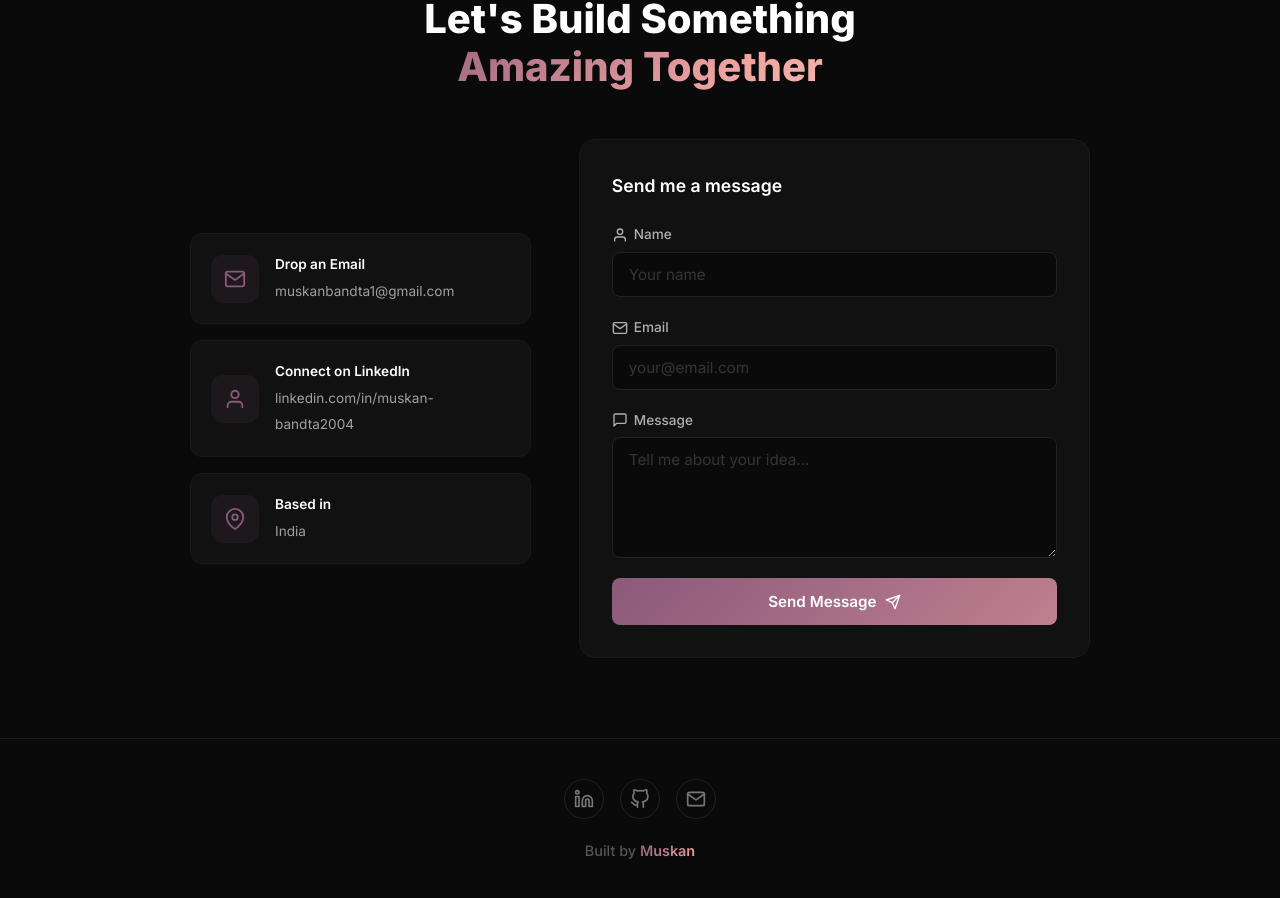
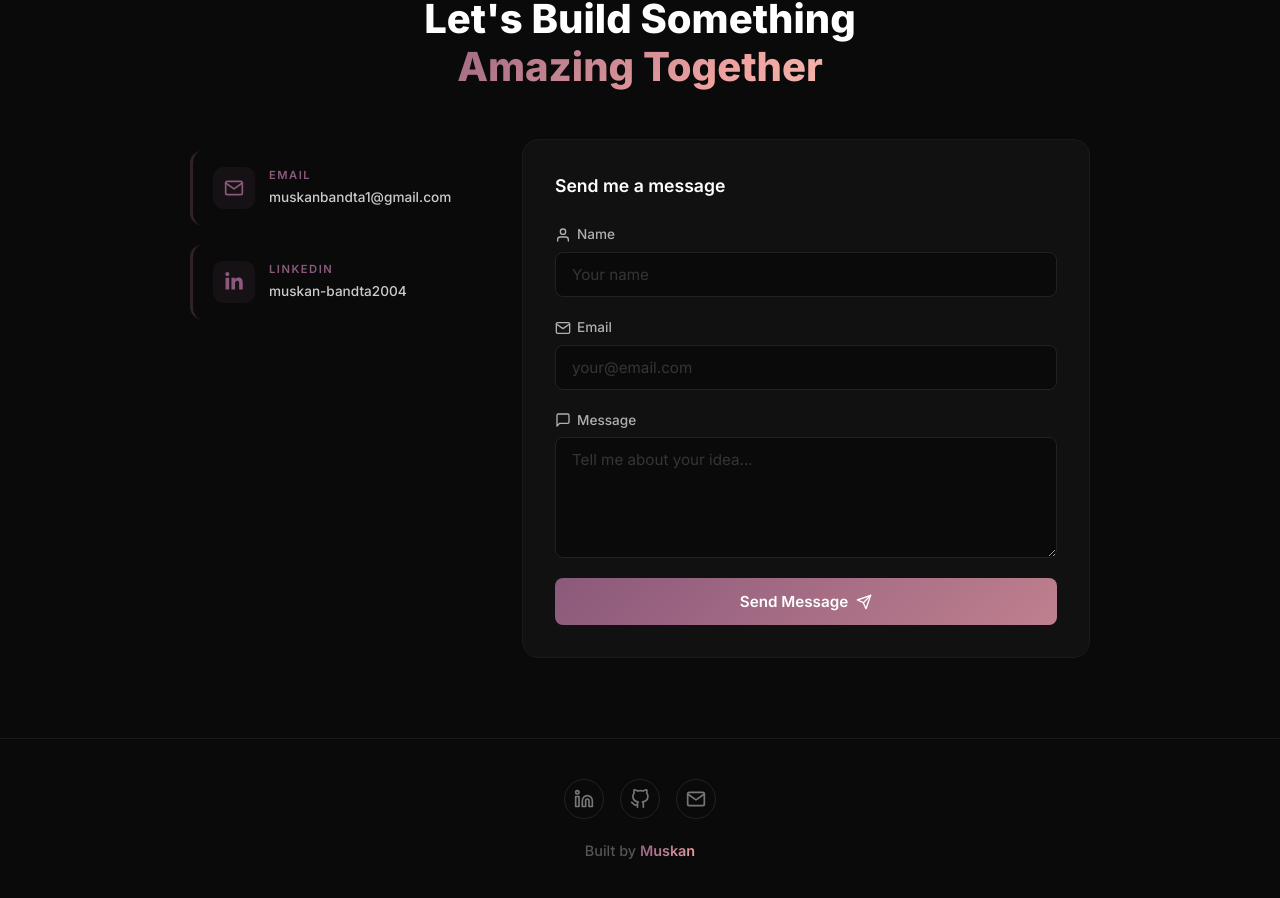
Before and after one commit to muskanbandta23/muskan-portfolio, a React (Vite) app: page / in a window 1280 px wide. Shown: the part 5415-6313 px from the top of the page. Built offline with nearby package versions, Linux system fonts and the light colour scheme.

Commit message:
Remove 'Based in India' card, restyle contact info with clean left-border design
Co-Authored-By: Claude Opus 4.6 <noreply@anthropic.com>

```diff
--- a/src/App.css
+++ b/src/App.css
@@ -1048,62 +1048,61 @@
 
 .contact-wrapper {
   display: grid;
-  grid-template-columns: 1fr 1.5fr;
+  grid-template-columns: 1fr 2fr;
   gap: 48px;
   max-width: 900px;
   margin: 0 auto;
+  align-items: start;
 }
 
 .contact-info {
   display: flex;
   flex-direction: column;
-  gap: 16px;
-  justify-content: center;
+  gap: 20px;
+  padding-top: 12px;
 }
 
-.contact-info-card {
+.contact-info-item {
   display: flex;
   align-items: center;
-  gap: 16px;
-  padding: 20px;
+  gap: 14px;
+  padding: 16px 20px;
   border-radius: 12px;
+  border-left: 3px solid transparent;
+  text-decoration: none;
   transition: all 0.3s ease;
   animation: fadeInUp 0.5s ease both;
 }
 
-.contact-info-card:nth-child(1) { animation-delay: 0.1s; }
-.contact-info-card:nth-child(2) { animation-delay: 0.2s; }
-.contact-info-card:nth-child(3) { animation-delay: 0.3s; }
+.contact-info-item:nth-child(1) { animation-delay: 0.1s; }
+.contact-info-item:nth-child(2) { animation-delay: 0.2s; }
 
-.contact-info-card:hover {
-  transform: translateX(6px);
+.contact-info-item:hover {
+  transform: translateX(4px);
 }
 
-.dark .contact-info-card {
-  background: #111;
-  border: 1px solid #1a1a1a;
+.dark .contact-info-item {
+  border-left-color: rgba(139,89,123,0.3);
 }
 
-.dark .contact-info-card:hover {
-  border-color: #8b597b;
-  box-shadow: 0 4px 20px rgba(139,89,123,0.15);
+.dark .contact-info-item:hover {
+  background: rgba(139,89,123,0.06);
+  border-left-color: #8b597b;
 }
 
-.light .contact-info-card {
-  background: #fff;
-  border: 1px solid #e8e8e8;
-  box-shadow: 0 2px 12px rgba(0,0,0,0.04);
+.light .contact-info-item {
+  border-left-color: rgba(73,49,41,0.15);
 }
 
-.light .contact-info-card:hover {
-  border-color: #493129;
-  box-shadow: 0 4px 20px rgba(73,49,41,0.1);
+.light .contact-info-item:hover {
+  background: rgba(73,49,41,0.04);
+  border-left-color: #493129;
 }
 
 .contact-info-icon {
-  width: 48px;
-  height: 48px;
-  border-radius: 12px;
+  width: 42px;
+  height: 42px;
+  border-radius: 10px;
   display: flex;
   align-items: center;
   justify-content: center;
@@ -1111,45 +1110,34 @@
 }
 
 .dark .contact-info-icon { background: rgba(139,89,123,0.1); color: #8b597b; }
-.light .contact-info-icon { background: rgba(73,49,41,0.1); color: #493129; }
+.light .contact-info-icon { background: rgba(73,49,41,0.08); color: #493129; }
 
-.contact-info-card h4 {
-  font-size: 0.85rem;
-  font-weight: 600;
-  margin-bottom: 2px;
+.contact-info-text {
+  display: flex;
+  flex-direction: column;
+  gap: 2px;
 }
 
-.dark .contact-info-card h4 { color: #fff; }
-.light .contact-info-card h4 { color: #1a1a2e; }
-
-.contact-info-card a,
-.contact-info-card span {
-  font-size: 0.85rem;
-  transition: color 0.3s ease;
+.contact-info-label {
+  font-size: 0.7rem;
+  font-weight: 600;
+  letter-spacing: 1.5px;
+  text-transform: uppercase;
 }
 
-.dark .contact-info-card a,
-.dark .contact-info-card span { color: #a0a0a0; }
-.light .contact-info-card a,
-.light .contact-info-card span { color: #666; }
+.dark .contact-info-label { color: #8b597b; }
+.light .contact-info-label { color: #493129; }
 
-.dark .contact-info-card a:hover { color: #efa3a0; }
-.light .contact-info-card a:hover { color: #8b597b; }
-
-.contact-info-arrow {
-  margin-left: auto;
-  opacity: 0;
-  transition: all 0.3s ease;
-  transform: translateX(-8px);
+.contact-info-value {
+  font-size: 0.85rem;
+  font-weight: 500;
 }
 
-.contact-info-card:hover .contact-info-arrow {
-  opacity: 1;
-  transform: translateX(0);
-}
+.dark .contact-info-value { color: #ccc; }
+.light .contact-info-value { color: #444; }
 
-.dark .contact-info-arrow { color: #8b597b; }
-.light .contact-info-arrow { color: #493129; }
+.dark .contact-info-item:hover .contact-info-value { color: #efa3a0; }
+.light .contact-info-item:hover .contact-info-value { color: #8b597b; }
 
 .contact-form {
   display: flex;
--- a/src/components/Contact.jsx
+++ b/src/components/Contact.jsx
@@ -1,5 +1,6 @@
 import { useState } from 'react'
-import { FiSend, FiMail, FiUser, FiMessageSquare, FiMapPin, FiArrowRight } from 'react-icons/fi'
+import { FiSend, FiMail, FiUser, FiMessageSquare } from 'react-icons/fi'
+import { FaLinkedinIn } from 'react-icons/fa'
 
 const Contact = () => {
   const [sending, setSending] = useState(false)
@@ -43,37 +44,24 @@ const Contact = () => {
 
         <div className="contact-wrapper">
           <div className="contact-info">
-            <div className="contact-info-card">
+            <a href="mailto:muskanbandta1@gmail.com" className="contact-info-item">
               <div className="contact-info-icon">
-                <FiMail size={22} />
+                <FiMail size={20} />
               </div>
-              <div>
-                <h4>Drop an Email</h4>
-                <a href="mailto:muskanbandta1@gmail.com">muskanbandta1@gmail.com</a>
+              <div className="contact-info-text">
+                <span className="contact-info-label">Email</span>
+                <span className="contact-info-value">muskanbandta1@gmail.com</span>
               </div>
-              <FiArrowRight className="contact-info-arrow" size={16} />
-            </div>
-            <div className="contact-info-card">
+            </a>
+            <a href="https://linkedin.com/in/muskan-bandta2004/" target="_blank" rel="noopener noreferrer" className="contact-info-item">
               <div className="contact-info-icon">
-                <FiUser size={22} />
+                <FaLinkedinIn size={20} />
               </div>
-              <div>
-                <h4>Connect on LinkedIn</h4>
-                <a href="https://linkedin.com/in/muskan-bandta2004/" target="_blank" rel="noopener noreferrer">
-                  linkedin.com/in/muskan-bandta2004
-                </a>
+              <div className="contact-info-text">
+                <span className="contact-info-label">LinkedIn</span>
+                <span className="contact-info-value">muskan-bandta2004</span>
               </div>
-              <FiArrowRight className="contact-info-arrow" size={16} />
-            </div>
-            <div className="contact-info-card">
-              <div className="contact-info-icon">
-                <FiMapPin size={22} />
-              </div>
-              <div>
-                <h4>Based in</h4>
-                <span>India</span>
-              </div>
-            </div>
+            </a>
           </div>
 
           <form onSubmit={handleSubmit} className="contact-form">
```
